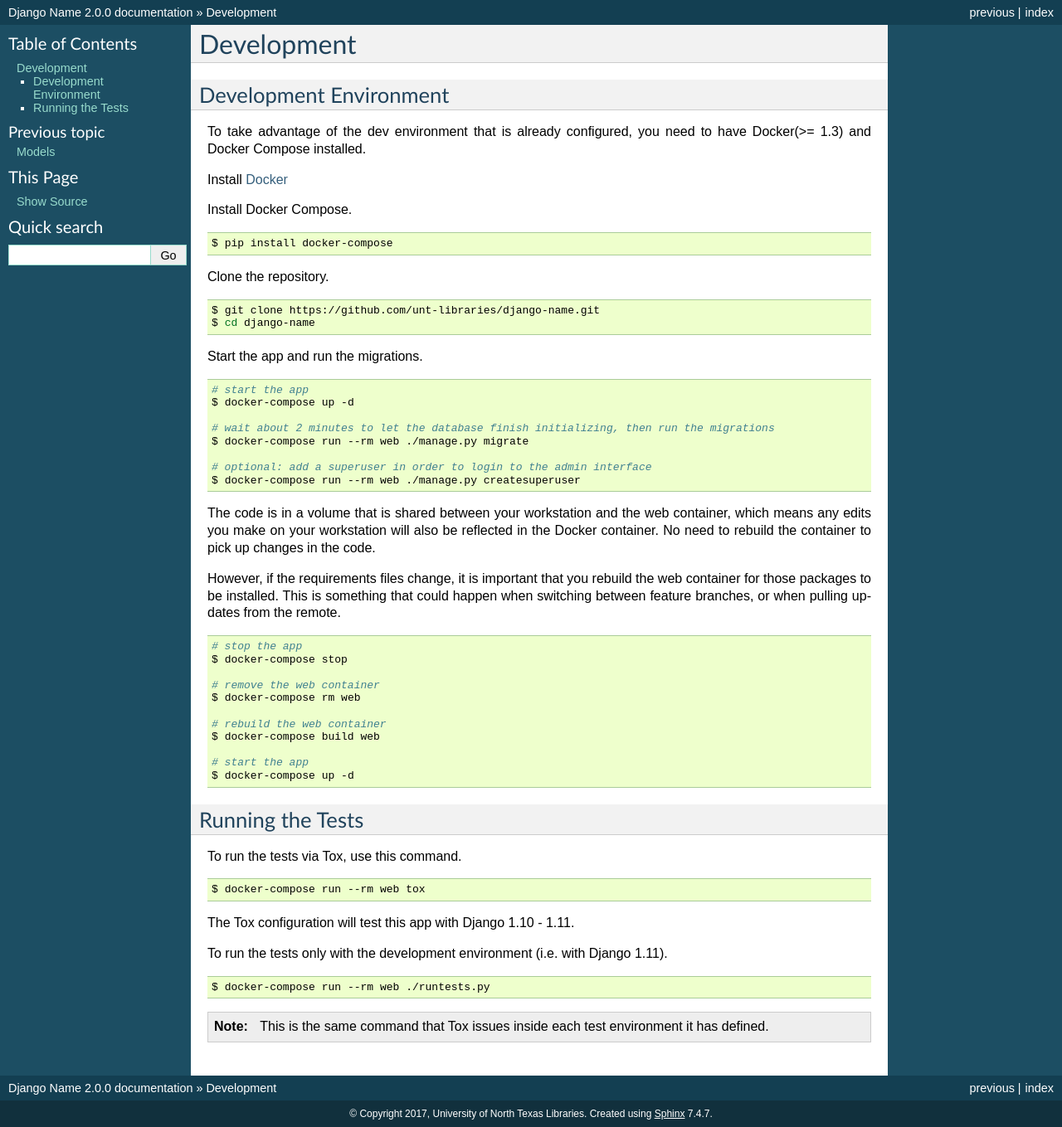
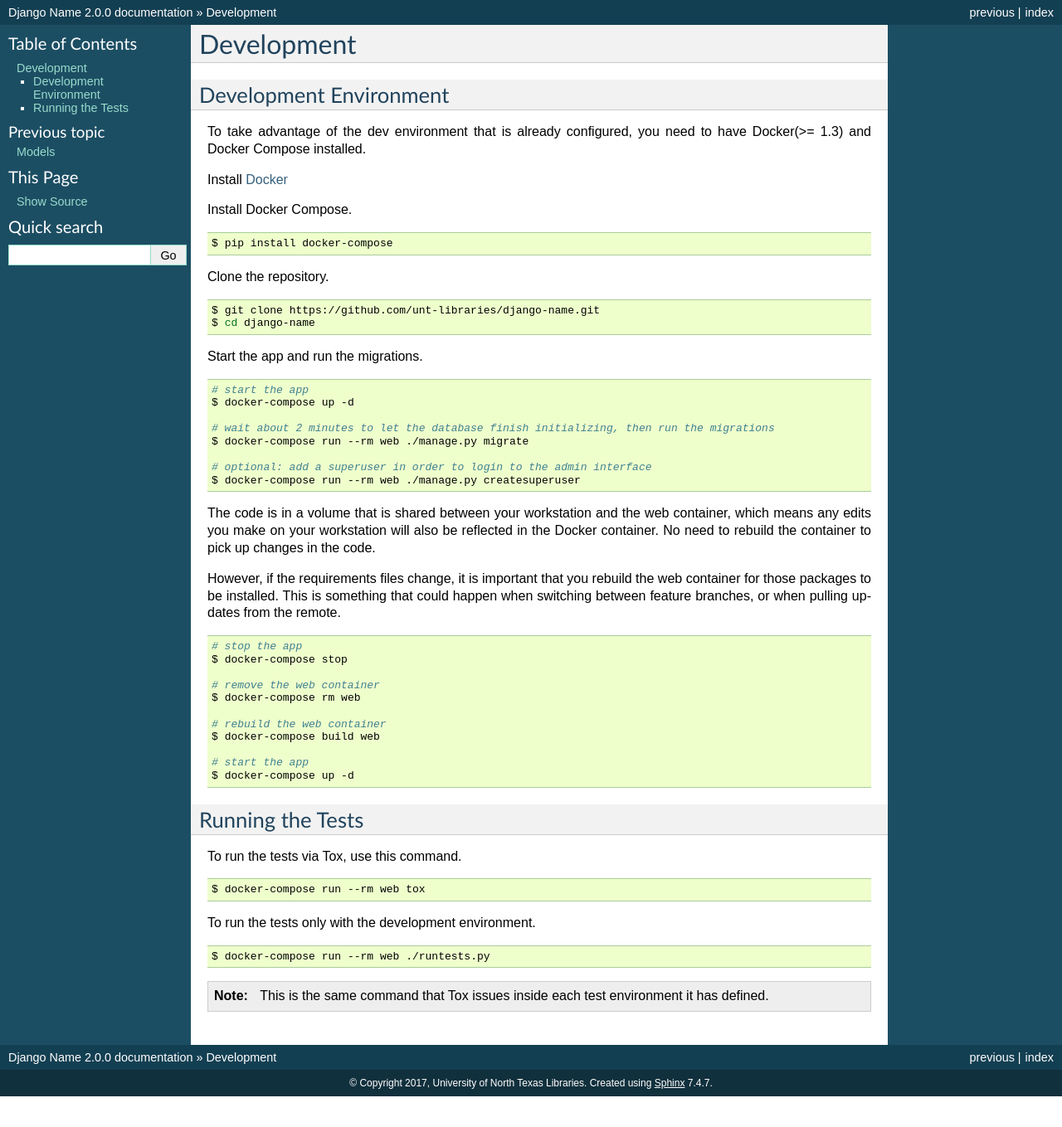
Before and after one commit to unt-libraries/django-name, a Sphinx documentation site: the page built from docs/development.rst, in a window 1280 px wide. Shown: the whole page at 83% size. Built offline with Sphinx 7.4.7, drawn with Linux system fonts in a browser that asks for light colours; after the commit the page ends 1322 px from its top, so only the background shows below that.

Commit message:
Drop support for Django 1.10

```diff
--- a/docs/development.rst
+++ b/docs/development.rst
@@ -66,9 +66,7 @@ To run the tests via Tox, use this command.
 
     $ docker-compose run --rm web tox
 
-The Tox configuration will test this app with Django 1.10 - 1.11.
-
-To run the tests only with the development environment (i.e. with Django 1.11).
+To run the tests only with the development environment.
 
 .. code-block:: sh
 
--- a/docs/installation.rst
+++ b/docs/installation.rst
@@ -6,7 +6,7 @@ Installation
 Requirements
 ------------
 
-- Django 1.10 or 1.11
+- Django 1.11
 - Postgres or MySQL
 - Django Admin - ``django.contrib.admin``
 - Humanize - ``django.contrib.humanize``
```
Also changed, not shown: README.md (+1 -2 lines), .travis.yml, 1 other file.
